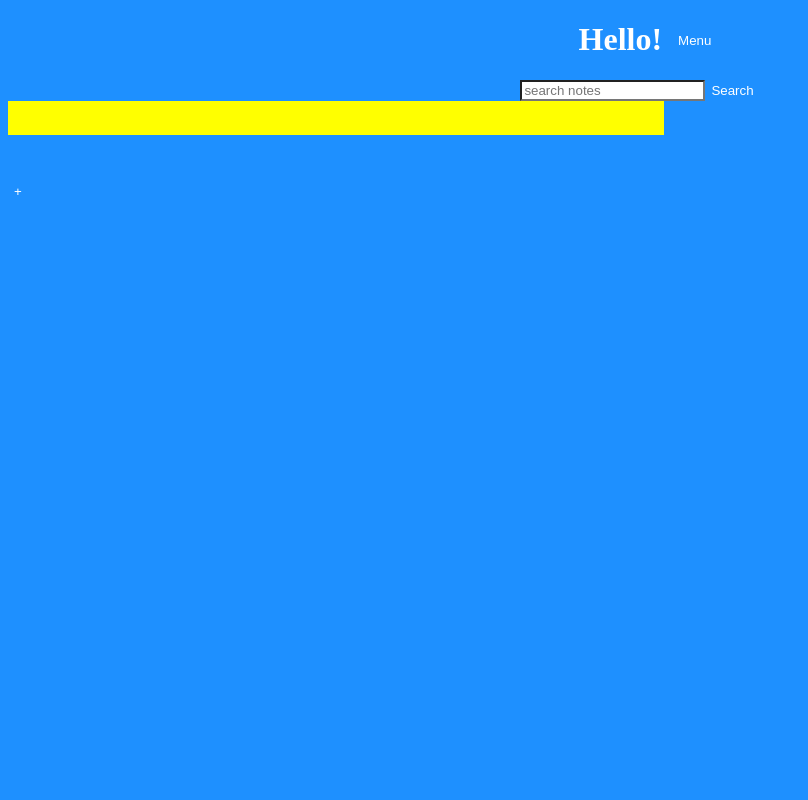
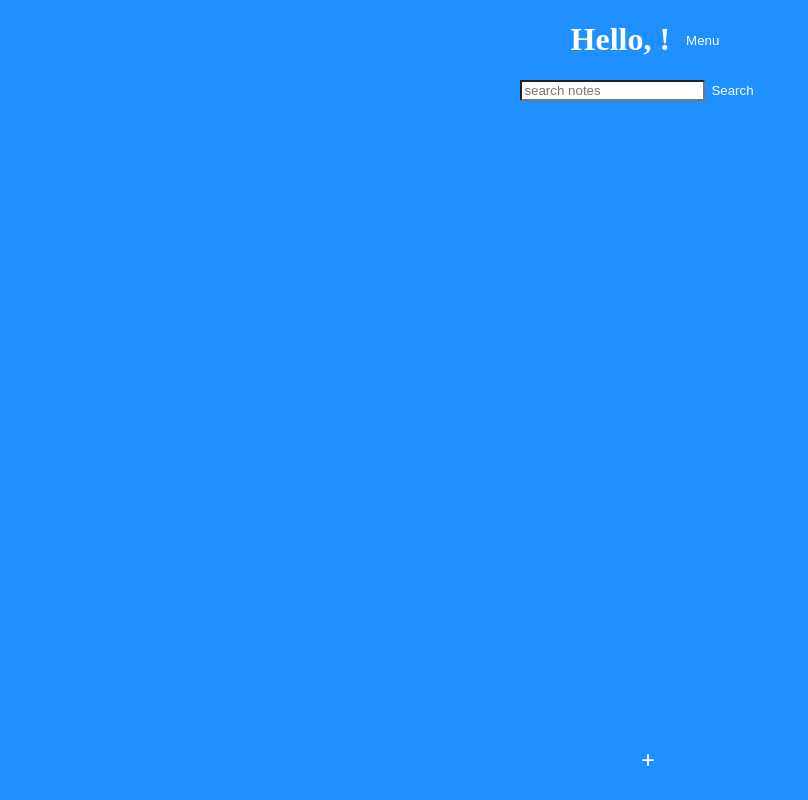
Before and after one commit to evgybarabanova/notes, a Vue app in the folder stickers/app-vue/: page /home in a window 1280 px wide. Shown: the whole page, without its empty margins (0-808 px from the left). Built offline with nearby package versions, Linux system fonts and the light colour scheme.

Commit message:
add search notes

```diff
--- a/stickers/app-vue/src/components/CreateNote.vue
+++ b/stickers/app-vue/src/components/CreateNote.vue
@@ -1,7 +1,9 @@
 <template>
+    <div class="home-page-footer">
         <button class="home-page__add-button" @click="createNote">
             +
         </button>
+    </div>
 </template>
 
 <script>
@@ -25,12 +27,21 @@ export default {
 </script>
 
 <style scoped>
-.home-page__add-button {
+
+.home-page-footer{
   display: flex;
   justify-content: center;
+  position: fixed;
+  bottom: 0;
+  width: 100%;
+  height: 5rem;
+  background-color: #1e90ff;
+}
+.home-page__add-button {
+  border: none;
   background-color: transparent;
   color: #fff;
-    border: none;
-    cursor: pointer;
+  font-size: x-large;
+
 }
 </style>
--- a/stickers/app-vue/src/components/MenuHeader.vue
+++ b/stickers/app-vue/src/components/MenuHeader.vue
@@ -1,9 +1,7 @@
 <template>
   <header className="home-page-header">
-        <h1 className="home-page-header__title">Hello!</h1>
-        <button
-          className="home-page-header__menu-button"
-        >
+    <h1 className="home-page-header__title">Hello, {{user?.name}}!</h1>
+    <button className="home-page-header__menu-button">
       Menu
     </button>
     <div className="home-page-header__menu-link">
@@ -22,7 +20,20 @@
 
 <script>
 export default {
-
+    props: {
+      user: "",
+    }
+  // data(){
+  //     return {
+  //        user: ''
+  //     }
+  // },
+  // methods: {
+  //     userName(){
+  //         var user = JSON.parse(this.user)
+  //         //do you thing here
+  //     }
+  // },
 }
 </script>
 
@@ -43,7 +54,8 @@
   margin-right: 10px;
 }
 
-.home-page-header__logout-button, .home-page-header__menu-button {
+.home-page-header__logout-button,
+.home-page-header__menu-button {
   background-color: transparent;
   color: #fff;
   border: none;
--- a/stickers/app-vue/src/components/PostForm.vue
+++ b/stickers/app-vue/src/components/PostForm.vue
@@ -1,6 +1,5 @@
 <template>
     <form @submit.prevent>
-
         <div class="sticker">
             <p type="text"
              contenteditable="true"
@@ -35,5 +34,10 @@ export default {
 </script>
 
 <style scoped>
-
+.sticker__text {
+  background-color: transparent;
+  border: none;
+  outline: none;
+  margin: 0;
+}
 </style>
--- a/stickers/app-vue/src/components/PostList.vue
+++ b/stickers/app-vue/src/components/PostList.vue
@@ -1,33 +1,34 @@
 <template>
-
-  <TransitionGroup name="list" tag="ul" class="list">
+  <ul className="list">
     <li class="list__item" v-for="note in notes" :key="note.id">
+      <button className="sticker__delete-button">
+        x
+      </button>
       <p class="sticker__text">
         {{ note.text }}
       </p>
     </li>
-  </TransitionGroup>
-
+  </ul>
 </template>
 
 <script>
 
 export default {
 
-props: {
+  props: {
     notes: {
       type: Array,
       required: true
     }
   },
-  created(){
+  created() {
     console.log(this.notes, 'ffffffff');
   }
 }
 </script>
 
-<style>
-.list {
+<style scoped>
+ul {
   list-style: none;
   padding: 0%;
   display: flex;
@@ -35,7 +36,7 @@ props: {
   align-items: center;
 }
 
-.sticker {
+li {
   background-color: yellow;
   display: flex;
   flex-direction: column;
@@ -45,9 +46,18 @@ props: {
 }
 
 .sticker__text {
-  background-color: transparent;
+  background-color: yellow;
   border: none;
   outline: none;
   margin: 0;
 }
+
+.sticker__delete-button{
+  border: none;
+  display: flex;
+  align-self: flex-end;
+  background-color: transparent;
+  padding: 0;
+  cursor: pointer;
+}
 </style>
--- a/stickers/app-vue/src/components/SearchForm.vue
+++ b/stickers/app-vue/src/components/SearchForm.vue
@@ -3,7 +3,7 @@
         <form className="home-page-main-form" @submit.prevent>
           <div className="home-page-main__search">
             <input
-              v-model="note.search"
+              v-model="note.query"
               type="search"
               name="query"
               placeholder="search notes"
@@ -26,8 +26,13 @@
         data(){
           return {
             note: {
-
+            query: ""
             }
+          }
+        },
+        methods: {
+          searchNotes() {
+            this.$emit('query', this.query)
           }
         }
     }
--- a/stickers/app-vue/src/pages/Home.vue
+++ b/stickers/app-vue/src/pages/Home.vue
@@ -1,11 +1,11 @@
 <template>
     <div>
         <MenuHeader />
-        <SearchForm />
+        <SearchForm @query="searchNotes"/>
         <PostForm @update="updateNote" />
-        <PostList :notes="notes"/>
+        <PostList :notes="notes" />
+    </div>
         <CreateNote @create="createNote" />
-    </div>
 </template>
 
 <script>
@@ -17,7 +17,8 @@ import CreateNote from '@/components/CreateNote.vue';
 import { retrieveNotes } from '@/logic';
 import { retrieveUser } from '@/logic';
 import { createNote } from '@/logic';
-import { updateNote } from '@/logic'
+import { updateNote } from '@/logic';
+import { searchNotes } from '@/logic'
 
 export default {
     components: {
@@ -36,7 +37,7 @@ export default {
             try {
                 createNote(sessionStorage.token, "")
                     .then(() => retrieveNotes(sessionStorage.token))
-                    // .then((notes) => notes.text)
+                     .then((notes) => this.notes)
                     .catch((error) => alert(error.message));
             } catch (error) {
                 alert(error.message);
@@ -63,6 +64,16 @@ export default {
             } catch (error) {
                 alert(error.message)
             }
+        },
+
+        searchNotes(query){
+            try {
+                searchNotes(sessionStorage.token, query)
+                .then(notes => this.notes = notes)
+                .catch(error => alert(error.message))
+            } catch (error) {
+                alert(error.message)
+            }
         }
     }
 }
```
Lines whose indentation alone changed are shown as unchanged.
